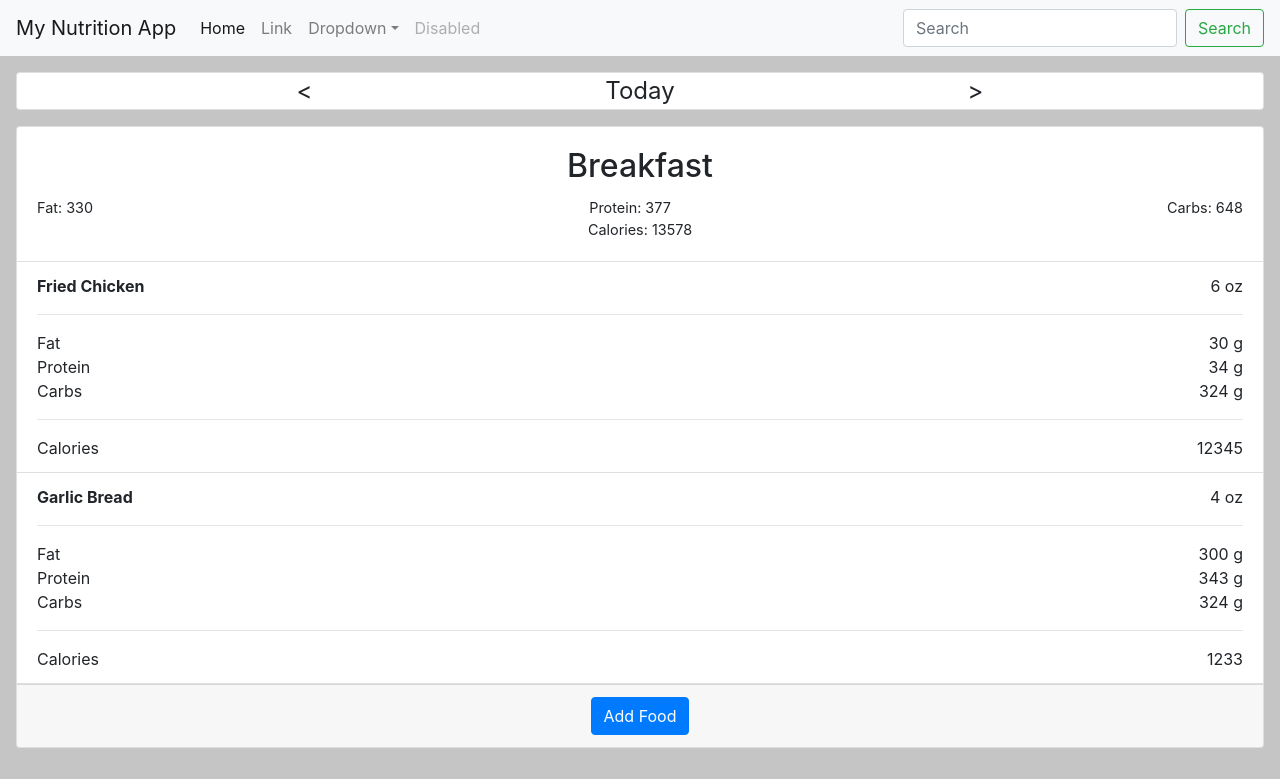
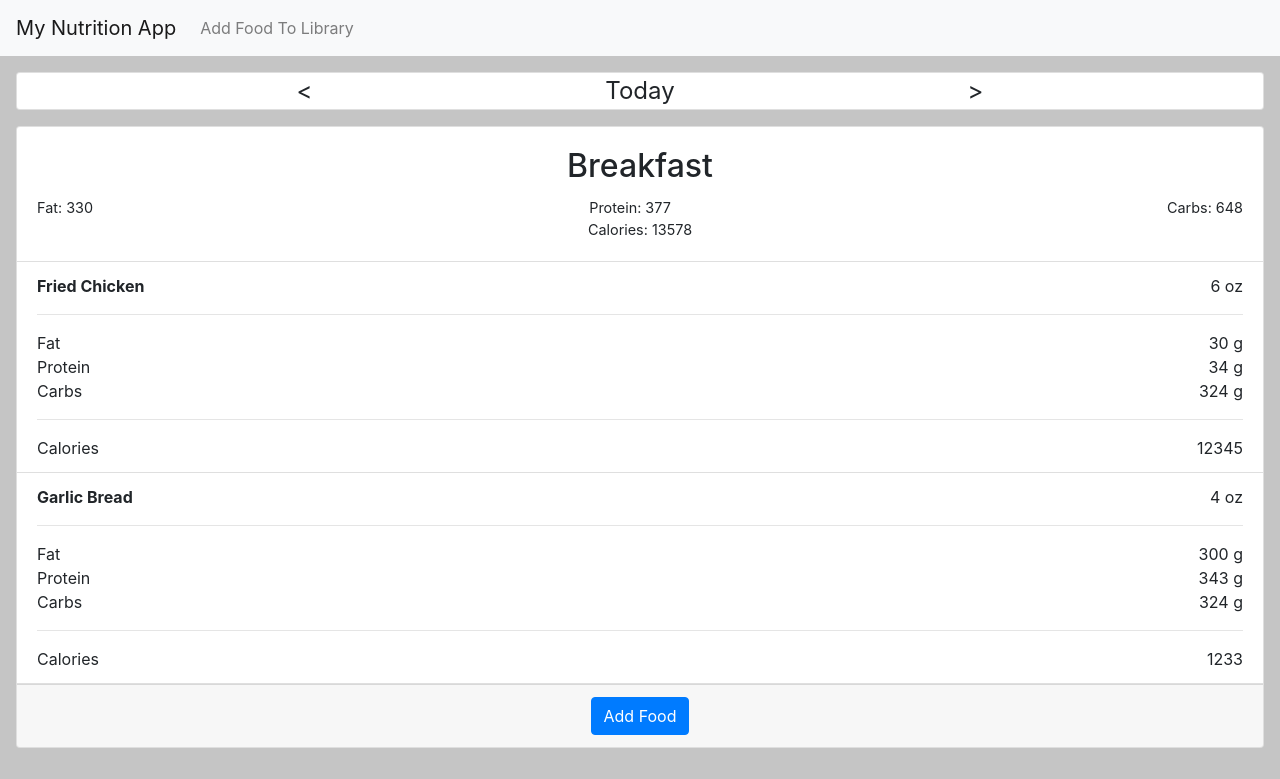
Before and after one commit to ctram/my-nutrition-app, a React (Create React App) app: page / in a window 1280 px wide. Shown: the top 779 px of the page. Built offline with nearby package versions, Linux system fonts and the light colour scheme.

Commit message:
pulls in react router links to navbar

```diff
--- a/src/components/NavBar.js
+++ b/src/components/NavBar.js
@@ -1,40 +1,26 @@
 import React from 'react';
+
+import { BrowserRouter as Router, Route, Link } from "react-router-dom";
 
 function NavBar() {
   return (
     <nav className="navbar navbar-expand-lg navbar-light bg-light">
-      <a className="navbar-brand" href="#">My Nutrition App</a>
+      <Link to="/" className="navbar-brand">
+        My Nutrition App
+      </Link>
+
       <button className="navbar-toggler" type="button" data-toggle="collapse" data-target="#navbarSupportedContent" aria-controls="navbarSupportedContent" aria-expanded="false" aria-label="Toggle navigation">
         <span className="navbar-toggler-icon"></span>
       </button>
 
       <div className="collapse navbar-collapse" id="navbarSupportedContent">
         <ul className="navbar-nav mr-auto">
-          <li className="nav-item active">
-            <a className="nav-link" href="#">Home <span className="sr-only">(current)</span></a>
-          </li>
           <li className="nav-item">
-            <a className="nav-link" href="#">Link</a>
-          </li>
-          <li className="nav-item dropdown">
-            <a className="nav-link dropdown-toggle" href="#" id="navbarDropdown" role="button" data-toggle="dropdown" aria-haspopup="true" aria-expanded="false">
-              Dropdown
-            </a>
-            <div className="dropdown-menu" aria-labelledby="navbarDropdown">
-              <a className="dropdown-item" href="#">Action</a>
-              <a className="dropdown-item" href="#">Another action</a>
-              <div className="dropdown-divider"></div>
-              <a className="dropdown-item" href="#">Something else here</a>
-            </div>
-          </li>
-          <li className="nav-item">
-            <a className="nav-link disabled" href="#">Disabled</a>
+            <Link to="/add-food-to-library" className="nav-link">
+              Add Food To Library
+            </Link>
           </li>
         </ul>
-        <form className="form-inline my-2 my-lg-0">
-          <input className="form-control mr-sm-2" type="search" placeholder="Search" aria-label="Search" />
-          <button className="btn btn-outline-success my-2 my-sm-0" type="submit">Search</button>
-        </form>
       </div>
     </nav>
   );
```
